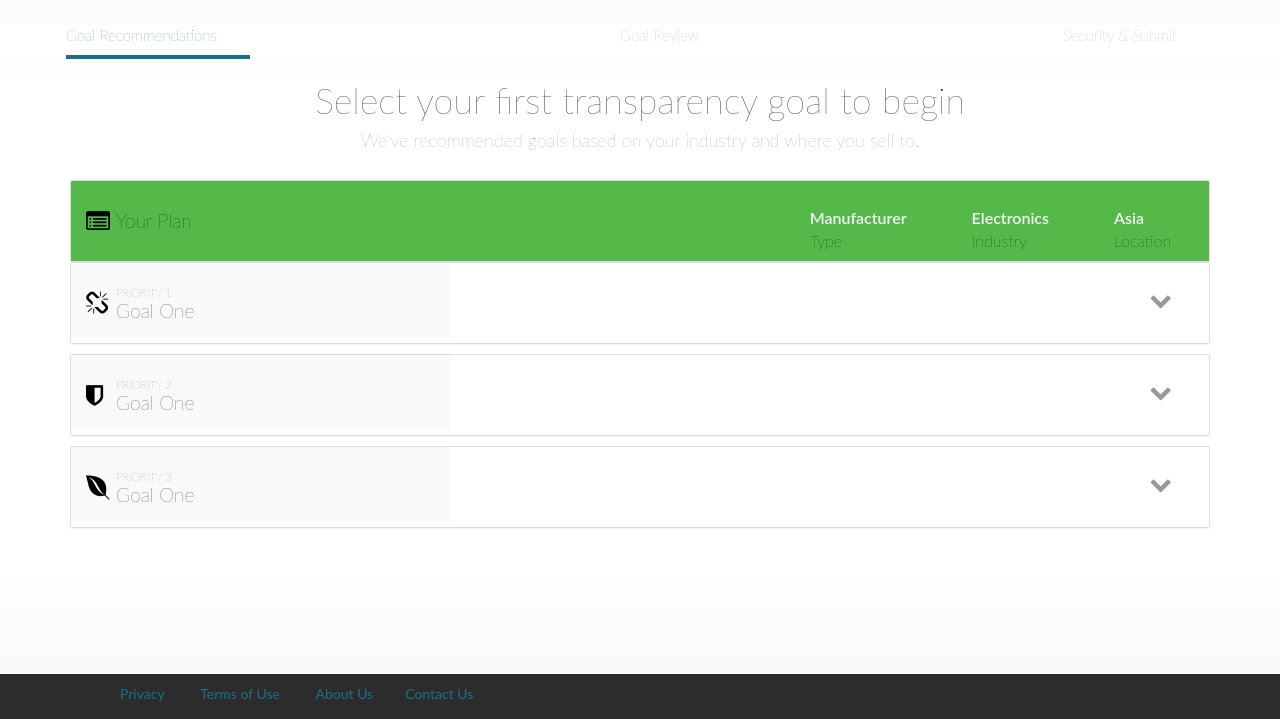
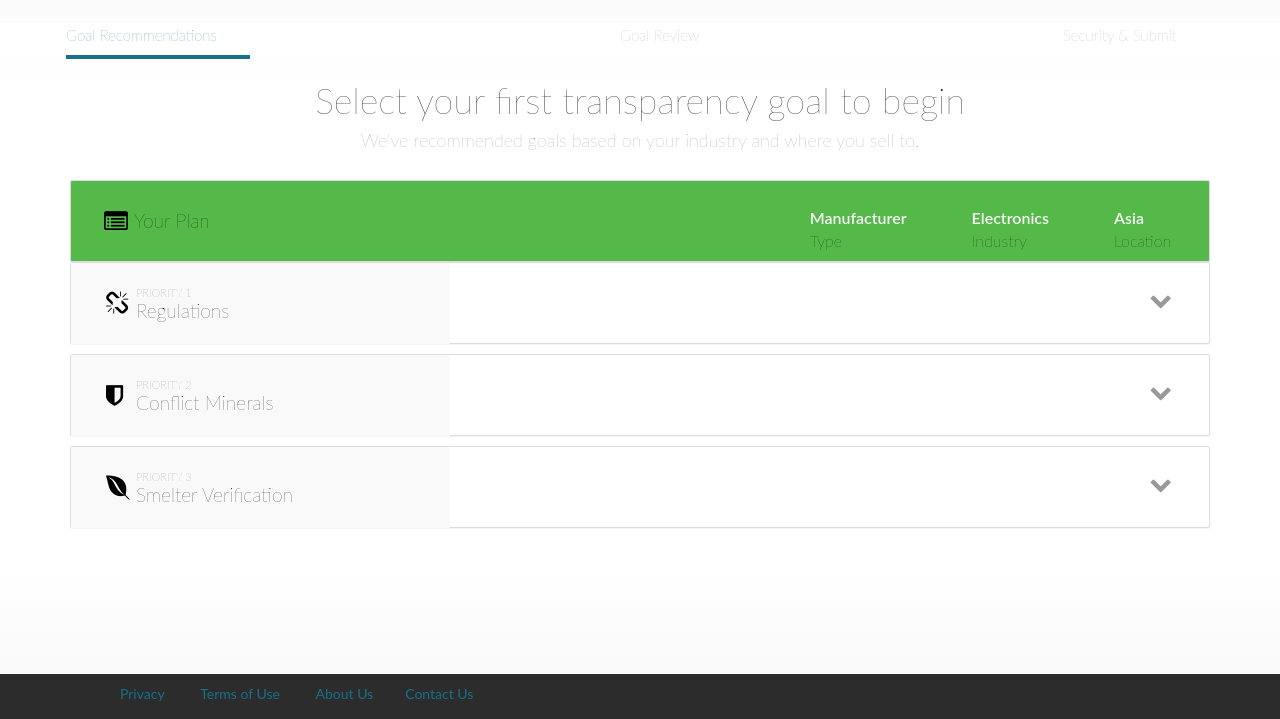
Before and after one commit to JonRichardson/SIProject, a PHP site: page / in a window 1280 px wide. Shown: the part 81-800 px from the top of the page. Run offline with PHP 8.4, Linux system fonts and the light colour scheme; some libraries are stand-ins or nearby versions.

Commit message:
css styling on panel labels

```diff
--- a/css/test.css
+++ b/css/test.css
@@ -350,6 +350,10 @@ td a:hover {
   margin-left: 50px;
 }
 
+.mainPanelIconLabel {
+  padding-left: 18px;
+}
+
 .mainPanelLabel {
   color: black;
   font-size: 1.2em;
@@ -380,7 +384,8 @@ td a:hover {
   height: 100%;
   margin-top: -10px;
   padding-top: 10px;
-  padding-bottom: 6px;
+  padding-bottom: 13px;
+  padding-left: 35px;
   transition: 0.8s;
 }
 
--- a/index.html
+++ b/index.html
@@ -107,9 +107,11 @@
             <div class="row">
               <div class="col-sm-6">
                 </br>
-                <i class="fa fa-list-alt panelIcon" aria-hidden="true"></i>
-                <div class="iconLabel">
-                  <p class="mainPanelLabel">Your Plan</p>
+                <div class="mainPanelIconLabel">
+                  <i class="fa fa-list-alt panelIcon" aria-hidden="true"></i>
+                  <div class="iconLabel">
+                    <p class="mainPanelLabel">Your Plan</p>
+                  </div>
                 </div>
               </div>
               <div class="col-sm-6">
@@ -149,7 +151,7 @@
                 <i class="fa fa-chain-broken panelIcon" aria-hidden="true"></i>
                 <div class="iconLabel">
                   <span>Priority 1</span>
-                  <p class="priorityName">Goal One</p>
+                  <p class="priorityName">Regulations</p>
                 </div>
               </div>
               <div class="col-sm-4">
@@ -195,7 +197,7 @@
                 <i class="fa fa-shield panelIcon" aria-hidden="true"></i>
                 <div class="iconLabel">
                   <span>Priority 2</span>
-                  <p class="priorityName">Goal One</p>
+                  <p class="priorityName">Conflict Minerals</p>
                 </div>
               </div>
               <div class="col-sm-4">
@@ -223,7 +225,7 @@
                 <i class="fa fa-envira panelIcon" aria-hidden="true"></i>
                 <div class="iconLabel">
                   <span>Priority 3</span>
-                  <p class="priorityName">Goal One</p>
+                  <p class="priorityName">Smelter Verification</p>
                 </div>
               </div>
               <div class="col-sm-4">
```
Also changed, not shown: index2.html (+5 -3 lines).
